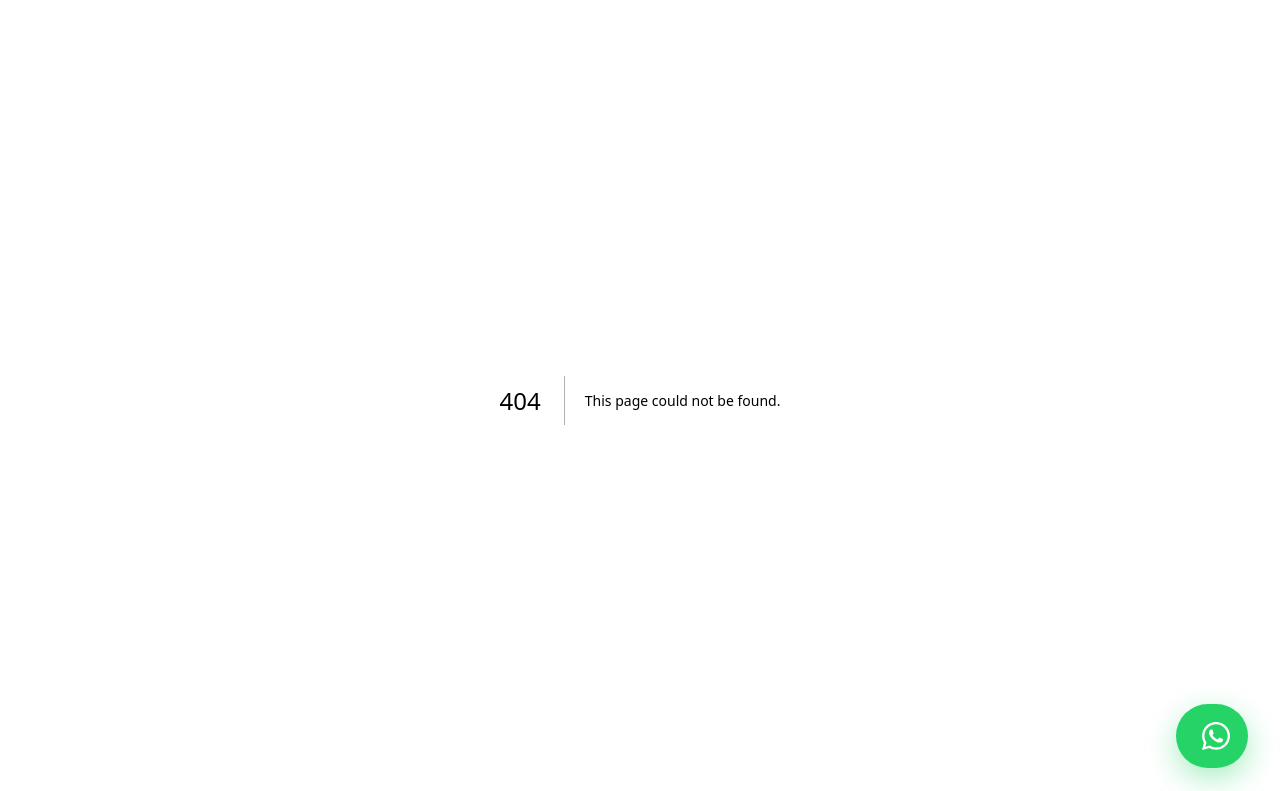
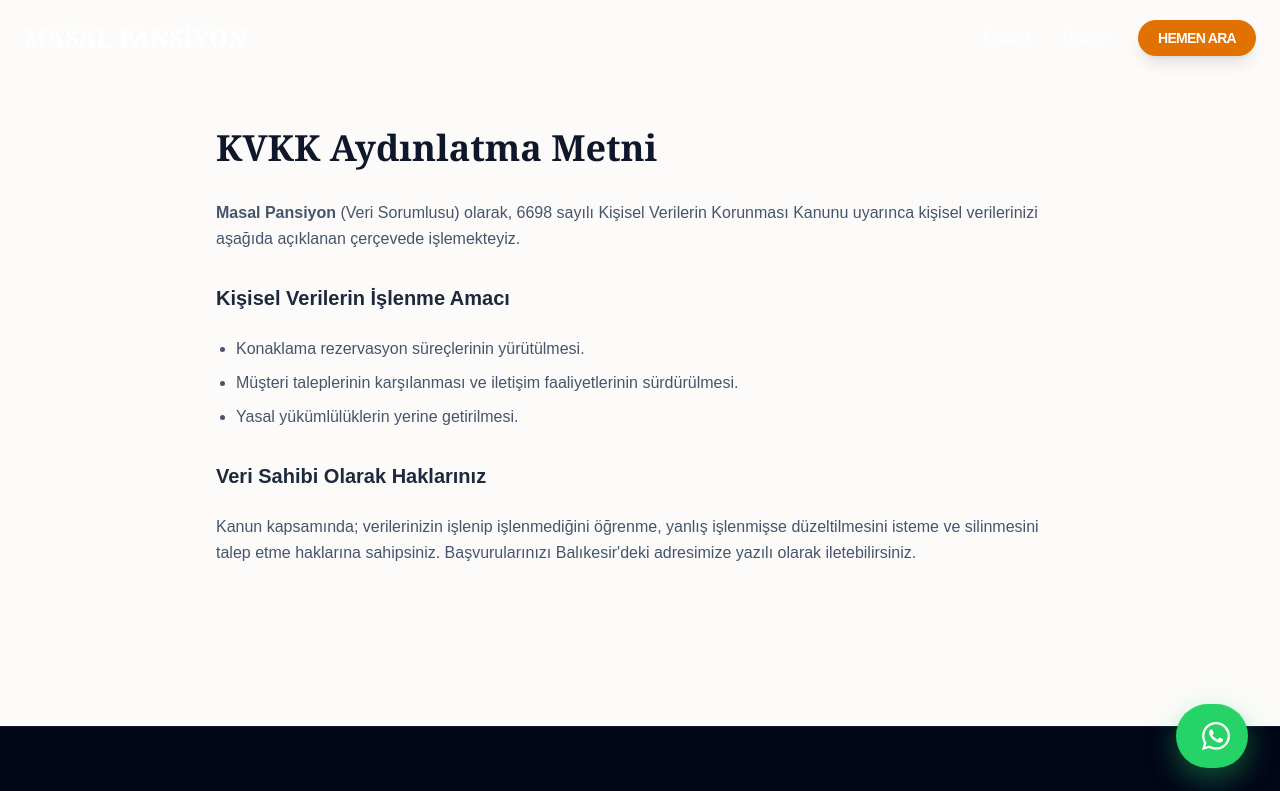
Before and after one commit to masalpansiyon/masal-pansiyon, a Next.js app: page /kvkk in a window 1280 px wide. Before the commit this address had no page. Shown: the top 791 px of the page. Built offline with nearby package versions, Linux system fonts and the light colour scheme.

Commit message:
gizlilik ve kvkk eklendi

```diff
--- /dev/null
+++ b/app/gizlilik/page.tsx
@@ -0,0 +1,26 @@
+import Navbar from '../components/Navbar';
+import Footer from '../components/Footer';
+
+export default function PrivacyPolicy() {
+  return (
+    <div className="bg-[#FCFBFA] min-h-screen flex flex-col">
+      <Navbar />
+      <main className="pt-32 pb-40 max-w-4xl mx-auto px-6 w-full flex-grow">
+        <h1 className="text-4xl font-serif font-bold text-slate-900 mb-8">Gizlilik Politikası</h1>
+        <div className="prose prose-slate max-w-none text-slate-600 space-y-6">
+          <p>Masal Pansiyon olarak, ziyaretçilerimizin gizliliğine önem veriyoruz. Bu politika, sitemizi kullanırken toplanan verilerin nasıl işlendiğini açıklar.</p>
+
+          <h2 className="text-xl font-bold text-slate-800 mt-8">1. Toplanan Bilgiler</h2>
+          <p>Sitemiz üzerinden "Hemen Ara" butonuna tıklamanız veya bizimle iletişime geçmeniz durumunda, paylaştığınız telefon numarası ve isim bilgileri sadece size hizmet vermek amacıyla kullanılır.</p>
+
+          <h2 className="text-xl font-bold text-slate-800 mt-8">2. Çerezler (Cookies)</h2>
+          <p>Kullanıcı deneyimini iyileştirmek ve site trafiğini analiz etmek amacıyla teknik çerezler kullanılabilir. Bu veriler kişisel kimlik tespiti için kullanılmaz.</p>
+
+          <h2 className="text-xl font-bold text-slate-800 mt-8">3. Üçüncü Taraf Bağlantıları</h2>
+          <p>Sitemizde yer alan Google Haritalar gibi üçüncü taraf servislerin kendi gizlilik politikaları geçerlidir.</p>
+        </div>
+      </main>
+      <Footer />
+    </div>
+  );
+}
--- /dev/null
+++ b/app/kvkk/page.tsx
@@ -0,0 +1,27 @@
+import Navbar from '../components/Navbar';
+import Footer from '../components/Footer';
+
+export default function KVKKPage() {
+  return (
+    <div className="bg-[#FCFBFA] min-h-screen flex flex-col">
+      <Navbar />
+      <main className="pt-32 pb-40 max-w-4xl mx-auto px-6 w-full flex-grow">
+        <h1 className="text-4xl font-serif font-bold text-slate-900 mb-8">KVKK Aydınlatma Metni</h1>
+        <div className="prose prose-slate max-w-none text-slate-600 space-y-6 text-sm md:text-base leading-relaxed">
+          <p><strong>Masal Pansiyon</strong> (Veri Sorumlusu) olarak, 6698 sayılı Kişisel Verilerin Korunması Kanunu uyarınca kişisel verilerinizi aşağıda açıklanan çerçevede işlemekteyiz.</p>
+
+          <h2 className="text-xl font-bold text-slate-800 mt-8">Kişisel Verilerin İşlenme Amacı</h2>
+          <ul className="list-disc pl-5 space-y-2">
+            <li>Konaklama rezervasyon süreçlerinin yürütülmesi.</li>
+            <li>Müşteri taleplerinin karşılanması ve iletişim faaliyetlerinin sürdürülmesi.</li>
+            <li>Yasal yükümlülüklerin yerine getirilmesi.</li>
+          </ul>
+
+          <h2 className="text-xl font-bold text-slate-800 mt-8">Veri Sahibi Olarak Haklarınız</h2>
+          <p>Kanun kapsamında; verilerinizin işlenip işlenmediğini öğrenme, yanlış işlenmişse düzeltilmesini isteme ve silinmesini talep etme haklarına sahipsiniz. Başvurularınızı Balıkesir'deki adresimize yazılı olarak iletebilirsiniz.</p>
+        </div>
+      </main>
+      <Footer />
+    </div>
+  );
+}
```
